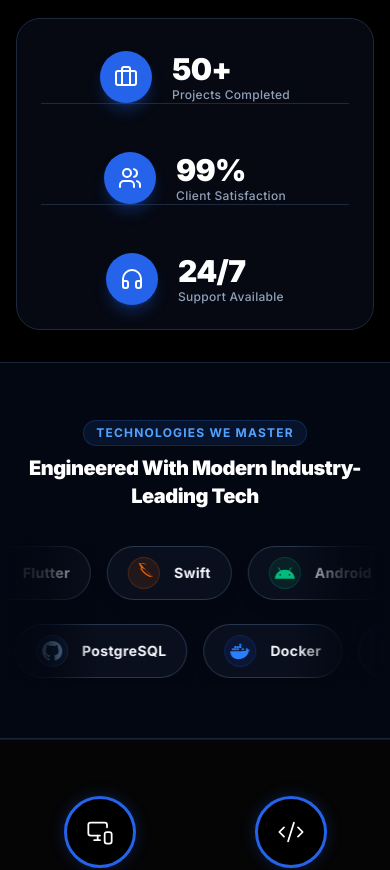
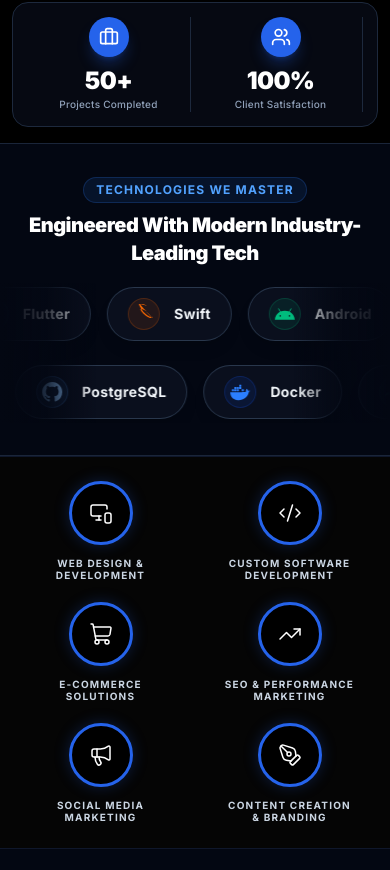
Before and after one commit to Sriram1701/sri-web-squad, a Next.js app: page / in a window 390 px wide. Shown: the part 1037-1907 px from the top of the page. Built offline with nearby package versions, Linux system fonts and the light colour scheme.

Commit message:
style: reduce section gaps and update stats row to 2-col side-by-side on mobile with 100% satisfaction

```diff
--- a/src/components/home/about.tsx
+++ b/src/components/home/about.tsx
@@ -41,7 +41,7 @@ const squadValues = [
 
 export function About() {
   return (
-    <section id="about" className="py-24 bg-[#030712] border-t border-slate-900 relative overflow-hidden text-white">
+    <section id="about" className="py-8 sm:py-14 md:py-18 bg-[#030712] border-t border-slate-900 relative overflow-hidden text-white">
       {/* Ambient background glow */}
       <div className="absolute top-1/2 left-0 w-96 h-96 bg-primary-600/10 rounded-full blur-3xl pointer-events-none" />
       <div className="absolute bottom-0 right-0 w-96 h-96 bg-blue-500/10 rounded-full blur-3xl pointer-events-none" />
@@ -53,7 +53,7 @@ export function About() {
         />
 
         {/* Main Story & Who We Are */}
-        <div className="grid lg:grid-cols-12 gap-12 items-center mt-12 mb-16">
+        <div className="grid lg:grid-cols-12 gap-8 lg:gap-12 items-center mt-6 mb-8 sm:mt-8 sm:mb-12">
 
           {/* Left Text Block */}
           <motion.div
--- a/src/components/home/contact.tsx
+++ b/src/components/home/contact.tsx
@@ -48,7 +48,7 @@ export function Contact() {
   }
 
   return (
-    <section id="contact" className="py-24 bg-[#030712] border-t border-slate-900 relative overflow-hidden text-white">
+    <section id="contact" className="py-8 sm:py-14 md:py-18 bg-[#030712] border-t border-slate-900 relative overflow-hidden text-white">
       {/* Background ambient lighting */}
       <div className="absolute top-1/3 left-1/4 w-[500px] h-[500px] bg-primary-600/10 rounded-full mix-blend-screen filter blur-[120px] pointer-events-none" />
       <div className="absolute bottom-0 right-1/4 w-[400px] h-[400px] bg-blue-500/10 rounded-full mix-blend-screen filter blur-[100px] pointer-events-none" />
@@ -59,7 +59,7 @@ export function Contact() {
           subtitle="Ready to start your digital project? Contact us today for a free consultation and quick quote."
         />
 
-        <div className="grid lg:grid-cols-5 gap-10 mt-12 max-w-6xl mx-auto">
+        <div className="grid lg:grid-cols-5 gap-8 lg:gap-10 mt-6 sm:mt-8 md:mt-10 max-w-6xl mx-auto">
           {/* Left Column: Contact Information */}
           <div className="lg:col-span-2 space-y-6">
             <motion.div
--- a/src/components/home/faq.tsx
+++ b/src/components/home/faq.tsx
@@ -53,7 +53,7 @@ export function FAQ() {
   }
 
   return (
-    <section id="faq" className="py-24 bg-[#030712] border-t border-slate-900 relative overflow-hidden text-white">
+    <section id="faq" className="py-8 sm:py-14 md:py-18 bg-[#030712] border-t border-slate-900 relative overflow-hidden text-white">
       {/* Background ambient lighting */}
       <div className="absolute top-1/4 left-1/3 w-[450px] h-[450px] bg-primary-600/10 rounded-full mix-blend-screen filter blur-[120px] pointer-events-none" />
       <div className="absolute bottom-10 right-1/4 w-[400px] h-[400px] bg-blue-500/10 rounded-full mix-blend-screen filter blur-[100px] pointer-events-none" />
--- a/src/components/home/portfolio.tsx
+++ b/src/components/home/portfolio.tsx
@@ -137,7 +137,7 @@ export function Portfolio() {
   const hasMoreProjects = filteredProjects.length > INITIAL_DISPLAY_COUNT
 
   return (
-    <section id="portfolio" className="py-24 bg-slate-50 dark:bg-slate-950">
+    <section id="portfolio" className="py-8 sm:py-14 md:py-18 bg-slate-50 dark:bg-slate-950">
       <div className="container mx-auto px-4 sm:px-6 lg:px-8">
         <SectionHeader
           title="Our Projects"
@@ -145,7 +145,7 @@ export function Portfolio() {
         />
 
         {/* Filters */}
-        <div className="flex flex-wrap justify-center gap-2 mb-12">
+        <div className="flex flex-wrap justify-center gap-2 mb-6 sm:mb-8">
           {categories.map((category) => (
             <button
               key={category}
@@ -216,7 +216,7 @@ export function Portfolio() {
 
         {/* Dynamic View All Projects Toggle Button */}
         {hasMoreProjects && (
-          <div className="mt-14 flex justify-center">
+          <div className="mt-6 sm:mt-8 flex justify-center">
             <Button
               type="button"
               onClick={() => setShowAll(!showAll)}
--- a/src/components/home/reviews.tsx
+++ b/src/components/home/reviews.tsx
@@ -108,19 +108,19 @@ function GoogleIcon({ className = "w-5 h-5" }: { className?: string }) {
 
 export function Reviews() {
   return (
-    <section id="reviews" className="py-24 bg-[#030712] border-t border-slate-900 overflow-hidden relative text-white">
+    <section id="reviews" className="py-8 sm:py-14 md:py-18 bg-[#030712] border-t border-slate-900 overflow-hidden relative text-white">
       {/* Background ambient lighting */}
       <div className="absolute top-1/3 right-1/4 w-[450px] h-[450px] bg-blue-600/10 rounded-full mix-blend-screen filter blur-[120px] pointer-events-none" />
       <div className="absolute bottom-10 left-1/4 w-[400px] h-[400px] bg-primary-500/10 rounded-full mix-blend-screen filter blur-[100px] pointer-events-none" />
 
-      <div className="container relative z-10 mx-auto px-4 sm:px-6 lg:px-8 mb-10">
+      <div className="container relative z-10 mx-auto px-4 sm:px-6 lg:px-8 mb-4 sm:mb-6 md:mb-8">
         <SectionHeader
           title="Client Reviews"
           subtitle="Real feedback from real businesses and clients who partnered with Sri Web Squad."
         />
 
         {/* Google Reviews Live Summary & Direct Action Button */}
-        <div className="flex flex-col sm:flex-row items-center justify-center gap-4 mt-6">
+        <div className="flex flex-col sm:flex-row items-center justify-center gap-4 mt-3 sm:mt-5">
           <div className="inline-flex items-center gap-2.5 px-4 py-2 rounded-full bg-[#0a0f1d] border border-slate-800 shadow-md">
             <GoogleIcon className="w-5 h-5 shrink-0" />
             <div className="flex items-center gap-1">
--- a/src/components/home/services-row.tsx
+++ b/src/components/home/services-row.tsx
@@ -16,9 +16,9 @@ const services = [
 
 export function ServicesRow() {
   return (
-    <section className="bg-[#050505] py-14 sm:py-16 border-t border-slate-900 overflow-hidden relative z-20">
+    <section className="bg-[#050505] py-6 sm:py-10 md:py-12 border-t border-slate-900 overflow-hidden relative z-20">
       <div className="container mx-auto px-4 sm:px-6 lg:px-8">
-        <div className="grid grid-cols-2 sm:grid-cols-3 lg:grid-cols-6 gap-6 sm:gap-6 lg:gap-4 max-w-6xl mx-auto justify-items-center">
+        <div className="grid grid-cols-2 sm:grid-cols-3 lg:grid-cols-6 gap-5 sm:gap-6 lg:gap-4 max-w-6xl mx-auto justify-items-center">
           {services.map((item, index) => (
             <motion.div
               key={index}
@@ -32,8 +32,8 @@ export function ServicesRow() {
                 href={item.href}
                 className="flex flex-col items-center text-center w-full max-w-[150px] group cursor-pointer relative"
               >
-                <div className="w-18 h-18 sm:w-20 sm:h-20 md:w-22 md:h-22 rounded-full border-[3px] border-primary-600 flex items-center justify-center mb-4 sm:mb-5 transition-all shadow-[0_0_15px_rgba(37,99,235,0.25)] group-hover:shadow-[0_0_30px_rgba(37,99,235,0.7)] group-hover:border-cyan-400 bg-black relative z-10 group-hover:scale-105 duration-300">
-                  <item.icon className="w-7 h-7 sm:w-8 sm:h-8 md:w-9 md:h-9 text-white relative z-10 group-hover:scale-110 group-hover:text-cyan-300 transition-all duration-300" strokeWidth={1.5} />
+                <div className="w-16 h-16 sm:w-20 sm:h-20 md:w-22 md:h-22 rounded-full border-[3px] border-primary-600 flex items-center justify-center mb-3 sm:mb-4 transition-all shadow-[0_0_15px_rgba(37,99,235,0.25)] group-hover:shadow-[0_0_30px_rgba(37,99,235,0.7)] group-hover:border-cyan-400 bg-black relative z-10 group-hover:scale-105 duration-300">
+                  <item.icon className="w-6 h-6 sm:w-8 sm:h-8 md:w-9 md:h-9 text-white relative z-10 group-hover:scale-110 group-hover:text-cyan-300 transition-all duration-300" strokeWidth={1.5} />
                 </div>
                 <h3 className="text-slate-300 text-[10px] sm:text-[11px] md:text-xs font-bold tracking-[0.12em] sm:tracking-[0.15em] uppercase whitespace-pre-line group-hover:text-white transition-colors leading-tight">
                   {item.text}
--- a/src/components/home/services.tsx
+++ b/src/components/home/services.tsx
@@ -40,7 +40,7 @@ const services = [
 
 export function Services() {
   return (
-    <section id="services" className="py-24 bg-slate-50 dark:bg-slate-950 relative overflow-hidden">
+    <section id="services" className="py-8 sm:py-14 md:py-18 bg-slate-50 dark:bg-slate-950 relative overflow-hidden">
       {/* Background decoration */}
       <div className="absolute top-0 right-0 -mt-20 -mr-20 w-80 h-80 bg-primary-400/10 rounded-full blur-3xl pointer-events-none" />
       <div className="absolute bottom-0 left-0 -mb-20 -ml-20 w-80 h-80 bg-blue-400/10 rounded-full blur-3xl pointer-events-none" />
@@ -51,7 +51,7 @@ export function Services() {
           subtitle="Comprehensive digital solutions tailored to elevate your business in the modern landscape."
         />
 
-        <div className="grid md:grid-cols-2 lg:grid-cols-3 gap-8 mt-12">
+        <div className="grid md:grid-cols-2 lg:grid-cols-3 gap-6 sm:gap-8 mt-6 sm:mt-8 md:mt-10">
           {services.map((service, index) => (
             <motion.div
               key={service.title}
--- a/src/components/home/stats-row.tsx
+++ b/src/components/home/stats-row.tsx
@@ -7,21 +7,21 @@ import { AnimatedCounter } from "@/components/ui/animated-counter"
 
 export function StatsRow() {
   return (
-    <section className="bg-black py-8 sm:py-10 relative z-20">
-      <div className="container mx-auto px-4 sm:px-6 lg:px-8">
+    <section className="bg-black py-4 sm:py-6 md:py-8 relative z-20">
+      <div className="container mx-auto px-3 sm:px-6 lg:px-8">
         <motion.div
           initial={{ opacity: 0, y: 20 }}
           whileInView={{ opacity: 1, y: 0 }}
           viewport={{ once: true }}
           transition={{ duration: 0.6 }}
-          className="max-w-5xl mx-auto border border-slate-800 rounded-3xl p-6 sm:p-8 md:p-10 bg-[#070b14]/90 backdrop-blur-xl shadow-2xl"
+          className="max-w-5xl mx-auto border border-slate-800 rounded-2xl sm:rounded-3xl p-3.5 sm:p-6 md:p-8 bg-[#070b14]/90 backdrop-blur-xl shadow-2xl"
         >
-          <div className="grid grid-cols-1 md:grid-cols-3 gap-6 md:gap-4 divide-y md:divide-y-0 md:divide-x divide-slate-800">
+          <div className="grid grid-cols-2 md:grid-cols-3 gap-2 sm:gap-4 divide-x divide-slate-800">
 
             {/* Stat 1 */}
-            <div className="flex items-center gap-5 px-4 pt-2 md:pt-0 justify-center">
-              <div className="w-13 h-13 sm:w-14 sm:h-14 rounded-full bg-primary-600 flex items-center justify-center shrink-0 shadow-lg shadow-primary-600/30 p-3">
-                <Briefcase className="w-6 h-6 sm:w-7 sm:h-7 text-white" />
+            <div className="flex flex-col sm:flex-row items-center gap-2 sm:gap-4 px-2 sm:px-4 justify-center text-center sm:text-left">
+              <div className="w-10 h-10 sm:w-13 sm:h-13 md:w-14 md:h-14 rounded-full bg-primary-600 flex items-center justify-center shrink-0 shadow-lg shadow-primary-600/30 p-2 sm:p-3">
+                <Briefcase className="w-5 h-5 sm:w-6 sm:h-6 md:w-7 md:h-7 text-white" />
               </div>
               <div className="flex flex-col">
                 <AnimatedCounter
@@ -29,33 +29,33 @@ export function StatsRow() {
                   to={50}
                   suffix="+"
                   duration={2}
-                  className="text-3xl sm:text-4xl font-black text-white tracking-tight"
+                  className="text-2xl sm:text-3xl md:text-4xl font-black text-white tracking-tight"
                 />
-                <span className="text-xs sm:text-sm text-slate-400 font-medium tracking-wide">Projects Completed</span>
+                <span className="text-[10px] sm:text-xs md:text-sm text-slate-400 font-medium tracking-wide">Projects Completed</span>
               </div>
             </div>
 
             {/* Stat 2 */}
-            <div className="flex items-center gap-5 px-4 pt-6 md:pt-0 justify-center">
-              <div className="w-13 h-13 sm:w-14 sm:h-14 rounded-full bg-primary-600 flex items-center justify-center shrink-0 shadow-lg shadow-primary-600/30 p-3">
-                <Users className="w-6 h-6 sm:w-7 sm:h-7 text-white" />
+            <div className="flex flex-col sm:flex-row items-center gap-2 sm:gap-4 px-2 sm:px-4 justify-center text-center sm:text-left">
+              <div className="w-10 h-10 sm:w-13 sm:h-13 md:w-14 md:h-14 rounded-full bg-primary-600 flex items-center justify-center shrink-0 shadow-lg shadow-primary-600/30 p-2 sm:p-3">
+                <Users className="w-5 h-5 sm:w-6 sm:h-6 md:w-7 md:h-7 text-white" />
               </div>
               <div className="flex flex-col">
                 <AnimatedCounter
                   from={0}
-                  to={99}
+                  to={100}
                   suffix="%"
                   duration={2.2}
-                  className="text-3xl sm:text-4xl font-black text-white tracking-tight"
+                  className="text-2xl sm:text-3xl md:text-4xl font-black text-white tracking-tight"
                 />
-                <span className="text-xs sm:text-sm text-slate-400 font-medium tracking-wide">Client Satisfaction</span>
+                <span className="text-[10px] sm:text-xs md:text-sm text-slate-400 font-medium tracking-wide">Client Satisfaction</span>
               </div>
             </div>
 
-            {/* Stat 3 */}
-            <div className="flex items-center gap-5 px-4 pt-6 md:pt-0 justify-center">
-              <div className="w-13 h-13 sm:w-14 sm:h-14 rounded-full bg-primary-600 flex items-center justify-center shrink-0 shadow-lg shadow-primary-600/30 p-3">
-                <HeadphonesIcon className="w-6 h-6 sm:w-7 sm:h-7 text-white" />
+            {/* Stat 3 (Desktop Only) */}
+            <div className="hidden md:flex items-center gap-4 px-4 justify-center text-left">
+              <div className="w-13 h-13 md:w-14 md:h-14 rounded-full bg-primary-600 flex items-center justify-center shrink-0 shadow-lg shadow-primary-600/30 p-3">
+                <HeadphonesIcon className="w-6 h-6 md:w-7 md:h-7 text-white" />
               </div>
               <div className="flex flex-col">
                 <AnimatedCounter
@@ -63,9 +63,9 @@ export function StatsRow() {
                   to={24}
                   suffix="/7"
                   duration={1.8}
-                  className="text-3xl sm:text-4xl font-black text-white tracking-tight"
+                  className="text-3xl md:text-4xl font-black text-white tracking-tight"
                 />
-                <span className="text-xs sm:text-sm text-slate-400 font-medium tracking-wide">Support Available</span>
+                <span className="text-xs md:text-sm text-slate-400 font-medium tracking-wide">Support Available</span>
               </div>
             </div>
 
--- a/src/components/home/tech-stack.tsx
+++ b/src/components/home/tech-stack.tsx
@@ -155,8 +155,8 @@ const techStackRow1: TechItem[] = [
 
 export function TechStack() {
   return (
-    <section className="py-14 bg-[#030712] border-y border-slate-800/90 overflow-hidden relative z-20">
-      <div className="container mx-auto px-4 mb-8 text-center">
+    <section className="py-8 sm:py-12 bg-[#030712] border-y border-slate-800/90 overflow-hidden relative z-20">
+      <div className="container mx-auto px-4 mb-4 sm:mb-6 text-center">
         <div className="inline-flex items-center gap-2 px-3 py-1 rounded-full bg-blue-500/10 border border-blue-500/20 text-blue-400 text-xs font-bold uppercase tracking-widest mb-2">
           Technologies We Master
         </div>
--- a/src/components/ui/section-header.tsx
+++ b/src/components/ui/section-header.tsx
@@ -13,13 +13,13 @@ interface SectionHeaderProps {
 
 export const SectionHeader: React.FC<SectionHeaderProps> = ({ title, subtitle, centered = true, className }) => {
   return (
-    <div className={cn("mb-12", centered && "text-center", className)}>
+    <div className={cn("mb-6 sm:mb-8 md:mb-10", centered && "text-center", className)}>
       <motion.h2
         initial={{ opacity: 0, y: 20 }}
         whileInView={{ opacity: 1, y: 0 }}
         viewport={{ once: true }}
         transition={{ duration: 0.5 }}
-        className="text-3xl md:text-4xl font-bold tracking-tight text-slate-900 dark:text-white mb-4"
+        className="text-2xl sm:text-3xl md:text-4xl font-bold tracking-tight text-slate-900 dark:text-white mb-2 sm:mb-3"
       >
         {title}
       </motion.h2>
@@ -29,7 +29,7 @@ export const SectionHeader: React.FC<SectionHeaderProps> = ({ title, subtitle, c
           whileInView={{ opacity: 1, y: 0 }}
           viewport={{ once: true }}
           transition={{ duration: 0.5, delay: 0.1 }}
-          className="text-lg text-slate-600 dark:text-slate-400 max-w-2xl mx-auto"
+          className="text-sm sm:text-base text-slate-600 dark:text-slate-400 max-w-2xl mx-auto"
         >
           {subtitle}
         </motion.p>
```
